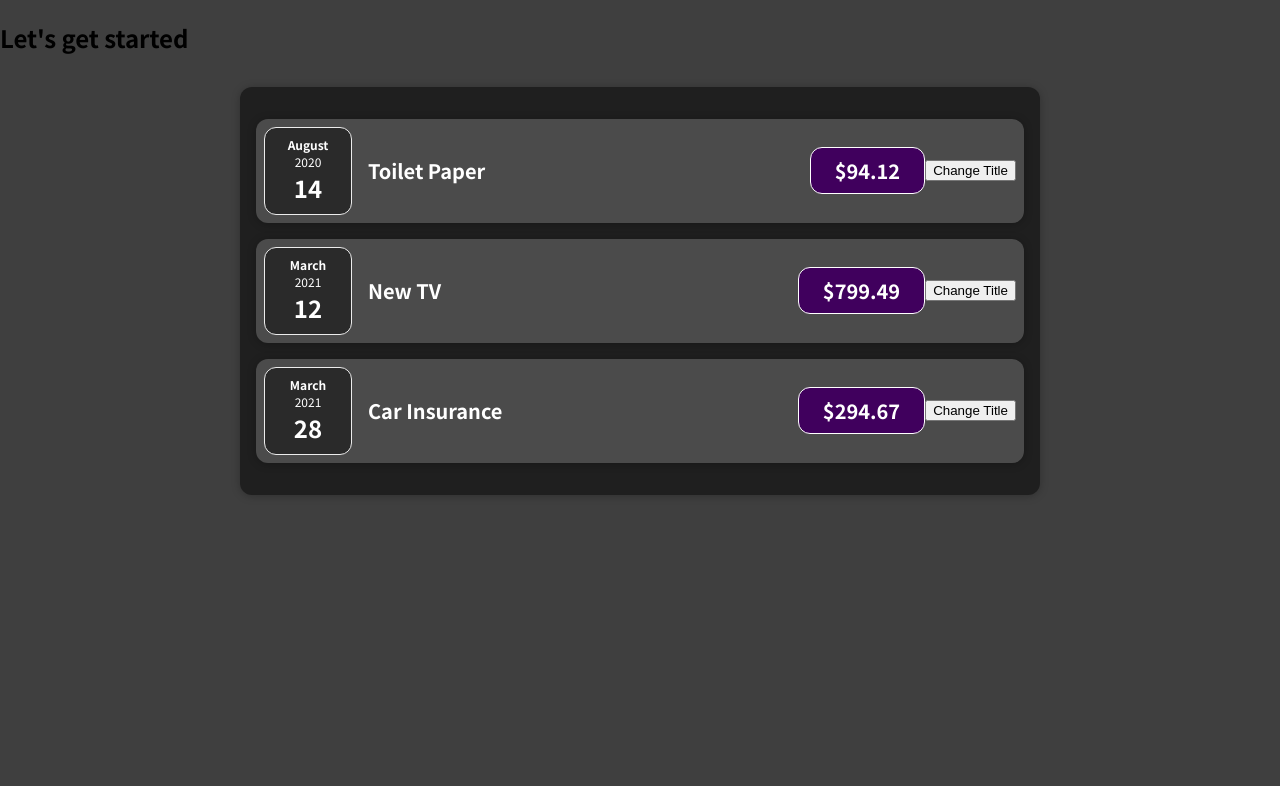
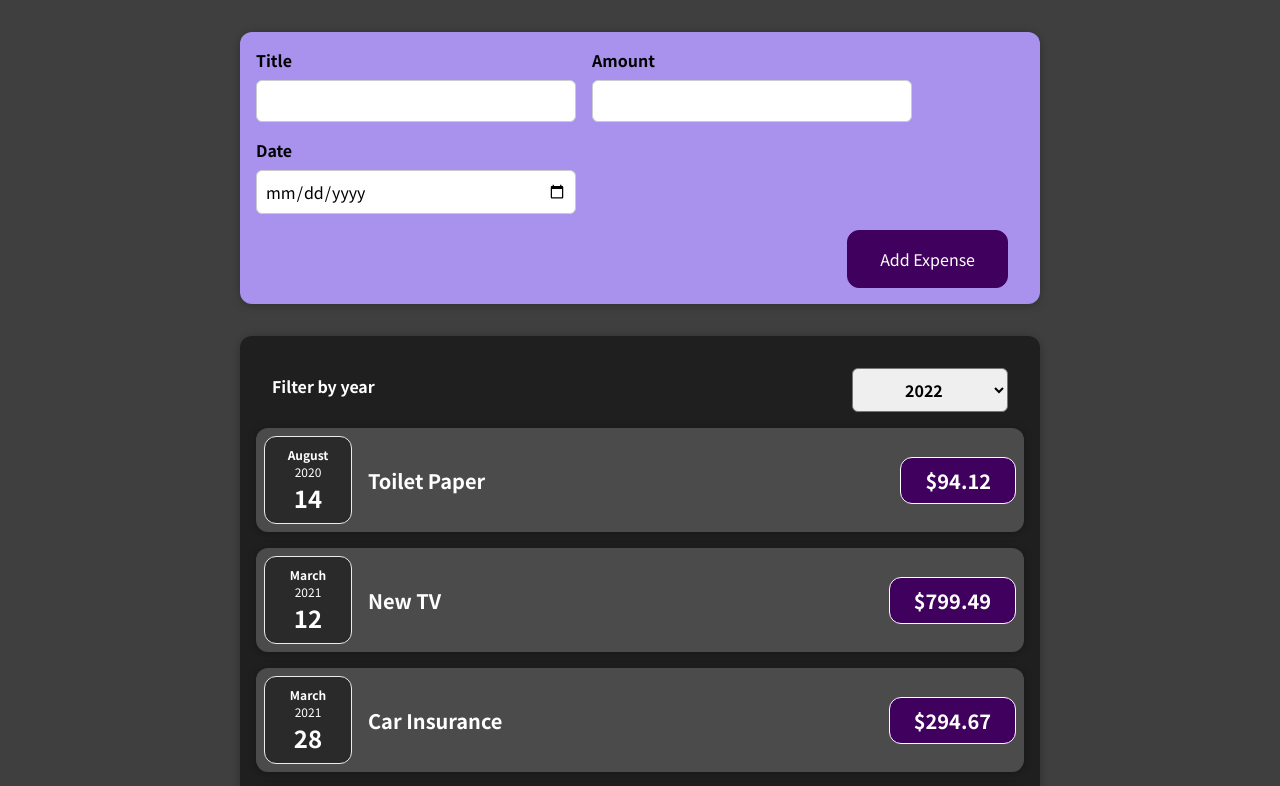
Before and after one commit to GAURAV1-ui/TO-DO-app, a React (Create React App) app: page / in a window 1280 px wide. Shown: the top 786 px of the page. Built offline with nearby package versions, Linux system fonts and the light colour scheme.

Commit message:
New Expense added

```diff
--- a/src/App.js
+++ b/src/App.js
@@ -1,8 +1,8 @@
-import React from "react";
+import React,{useState} from "react";
 import Expenses from "./Components/Expenses/Expenses";
+import NewExpense from './Components/NewExpense/NewExpense'
 
-const App = () => {
-  const expenses = [
+const Dummy_Expenses = [
   {
     id: 'e1',
     title: 'Toilet Paper',
@@ -23,9 +23,18 @@ const App = () => {
     date: new Date(2021, 5, 12),
   },
 ];
+const App = () => {
+ const[expenses, setExpenses] = useState(Dummy_Expenses);
+
+  const addExpenseHandler = (expense) =>{
+
+     setExpenses((prevExpenses) => {
+     return [expense,...prevExpenses];
+  });
+  };
   return (
     <div>
-      <h2>Let's get started</h2>
+      <NewExpense onAddExpense = {addExpenseHandler}/>
       <Expenses items = {expenses} />
     </div>
 
--- /dev/null
+++ b/src/Components/Expenses/ExpenseFilter.css
@@ -0,0 +1,24 @@
+.expenses-filter {
+    color: white;
+    padding: 0 1rem;
+  }
+
+  .expenses-filter__control {
+    display: flex;
+    width: 100%;
+    align-items: center;
+    justify-content: space-between;
+    margin: 1rem 0;
+  }
+
+  .expenses-filter label {
+    font-weight: bold;
+    margin-bottom: 0.5rem;
+  }
+
+  .expenses-filter select {
+    font: inherit;
+    padding: 0.5rem 3rem;
+    font-weight: bold;
+    border-radius: 6px;
+  }
--- /dev/null
+++ b/src/Components/Expenses/ExpenseFilter.js
@@ -0,0 +1,25 @@
+import React from 'react';
+
+import './ExpenseFilter.css';
+
+const ExpensesFilter = (props) => {
+  const dropdownChangeHandler = (event) => {
+    props.onChangeFilter(event.target.value);
+  };
+
+  return (
+    <div className='expenses-filter'>
+      <div className='expenses-filter__control'>
+        <label>Filter by year</label>
+        <select value={props.selected} onChange={dropdownChangeHandler}>
+          <option value='2022'>2022</option>
+          <option value='2021'>2021</option>
+          <option value='2020'>2020</option>
+          <option value='2019'>2019</option>
+        </select>
+      </div>
+    </div>
+  );
+};
+
+export default ExpensesFilter;
--- a/src/Components/Expenses/ExpenseItems.js
+++ b/src/Components/Expenses/ExpenseItems.js
@@ -1,9 +1,11 @@
-import React from "react";
-import './ExpenseItem.css';
+import React, {useState} from "react";
+
 import ExpenseDate from './ExpenseDate';
 import Card from "../UI/Card";
+import './ExpenseItem.css';
 
 const ExpenseItem = (props) =>{
+
     return (
     <Card className='expense-item'>
         <ExpenseDate date={props.date} />
@@ -11,8 +13,7 @@ const ExpenseItem = (props) =>{
         <h2>{props.title}</h2>
         <div className='expense-item__price'>${props.amount}</div>
       </div>
-      <button>Change Title</button>
         </Card>
-    )
+    );
 }
 export default ExpenseItem;
--- a/src/Components/Expenses/Expenses.js
+++ b/src/Components/Expenses/Expenses.js
@@ -1,23 +1,25 @@
-import React from "react";
+import React,{useState} from "react";
 import './Expenses.css';
 import ExpenseItem from "./ExpenseItems";
+import ExpensesFilter from "./ExpenseFilter";
 import Card from "../UI/Card";
 const Expenses = (props) => {
 
+  const [filteredYear, setFilteredYear] = useState('2020');
+  const filterHandler = (selectedYear) =>{
+    setFilteredYear(selectedYear);
+  };
     return(
     <Card className="expenses">
-      <ExpenseItem
-      title = {props.items[0].title}
-      amount = {props.items[0].amount}
-      date ={ props.items[0].date} />
-      <ExpenseItem
-      title = {props.items[1].title}
-      amount = {props.items[1].amount}
-      date ={ props.items[1].date} />
-       <ExpenseItem
-      title = {props.items[2].title}
-      amount = {props.items[2].amount}
-      date ={ props.items[2].date} />
+      <ExpensesFilter
+      select = {filteredYear}
+      onChangeFilter={filterHandler}/>
+      {props.items.map(expense => <ExpenseItem
+      title = {expense.title}
+      amount = {expense.amount}
+      date ={ expense.date}
+      />)}
+
     </Card>
     );
 }
--- /dev/null
+++ b/src/Components/NewExpense/ExpenseForm.css
@@ -0,0 +1,26 @@
+.new-expense__controls {
+    display: flex;
+    flex-wrap: wrap;
+    gap: 1rem;
+    margin-bottom: 1rem;
+    text-align: left;
+  }
+
+  .new-expense__control label {
+    font-weight: bold;
+    margin-bottom: 0.5rem;
+    display: block;
+  }
+
+  .new-expense__control input {
+    font: inherit;
+    padding: 0.5rem;
+    border-radius: 6px;
+    border: 1px solid #ccc;
+    width: 20rem;
+    max-width: 100%;
+  }
+
+  .new-expense__actions {
+    text-align: right;
+  }
--- /dev/null
+++ b/src/Components/NewExpense/ExpenseForm.js
@@ -0,0 +1,61 @@
+import React, {useState} from "react";
+import './ExpenseForm.css';
+
+const ExpenseForm = (props) => {
+    const [enteredTitle,setEnteredTitle] = useState('');
+    const [enteredAmount,setEnteredAmount] = useState('');
+    const [enteredDate,setEnteredDate] = useState('');
+
+    const titleChangeHandler = (event) =>{
+        setEnteredTitle(event.target.value);
+    };
+    const amountChangeHandler = (event) =>{
+        setEnteredAmount(event.target.value);
+    };
+    const dateChangeHandler = (event) =>{
+        setEnteredDate(event.target.value);
+    };
+    const submitHandler = (event) => {
+        event.preventDefault();
+
+    const expenseData = {
+        title : enteredTitle,
+        amount : enteredAmount,
+        date : new Date(enteredDate)
+    };
+    props.onSaveExpenseData(expenseData);
+    setEnteredTitle('');
+    setEnteredAmount('');
+    setEnteredDate('');
+    };
+    return (
+        <form onSubmit={submitHandler}>
+            <div className="new-expense__controls">
+                <div className="new-expense__control">
+                    <label>Title</label>
+                    <input type='text'
+                    value={enteredTitle}
+                    onChange={titleChangeHandler}/>
+                </div>
+                <div className="new-expense__control">
+                    <label>Amount</label>
+                    <input type='number'
+                    value={enteredAmount}
+                    min="0.01" step ="0.01"
+                    onChange={amountChangeHandler}/>
+                </div>
+                <div className="new-expense__control">
+                    <label>Date</label>
+                    <input type='date'
+                    value ={enteredDate}
+                    min="2019-01-01" max="2022-12-31"
+                    onChange={dateChangeHandler}/>
+                </div>
+            </div>
+            <div className="new-expense__actions">
+                <button type="submit">Add Expense</button>
+            </div>
+        </form>
+    );
+}
+export default ExpenseForm;
--- /dev/null
+++ b/src/Components/NewExpense/NewExpense.css
@@ -0,0 +1,38 @@
+.new-expense {
+    background-color: #a892ee;
+    padding: 1rem;
+    margin: 2rem auto;
+    width: 50rem;
+    max-width: 95%;
+    border-radius: 12px;
+    text-align: center;
+    box-shadow: 0 1px 8px rgba(0, 0, 0, 0.25);
+  }
+
+  .new-expense button {
+    font: inherit;
+    cursor: pointer;
+    padding: 1rem 2rem;
+    border: 1px solid #40005d;
+    background-color: #40005d;
+    color: white;
+    border-radius: 12px;
+    margin-right: 1rem;
+  }
+
+  .new-expense button:hover,
+  .new-expense button:active {
+    background-color: #510674;
+    border-color: #510674;
+  }
+
+  .new-expense button.alternative {
+    color: #220131;
+    border-color: transparent;
+    background-color: transparent;
+  }
+
+  .new-expense button.alternative:hover,
+  .new-expense button.alternative:active {
+    background-color: #ddb3f8;
+  }
--- /dev/null
+++ b/src/Components/NewExpense/NewExpense.js
@@ -0,0 +1,21 @@
+import React from "react";
+import ExpenseForm from './ExpenseForm';
+import './NewExpense.css';
+
+const NewExpense = (props) => {
+    const saveExpenseHandeler = (enteredExpenseData) =>{
+      const expenseData = {
+        ...enteredExpenseData,
+        id: Math.random().toString()
+      };
+    console.log(enteredExpenseData);
+      props.onAddExpense(expenseData);
+    }
+
+    return (
+        <div className="new-expense">
+        <ExpenseForm onSaveExpenseData={saveExpenseHandeler}/>
+        </div>
+    );
+}
+export default NewExpense;
```
Also changed, not shown: 17 other files (tests, documents, lock files or other folders). Lines whose indentation alone changed are shown as unchanged.
